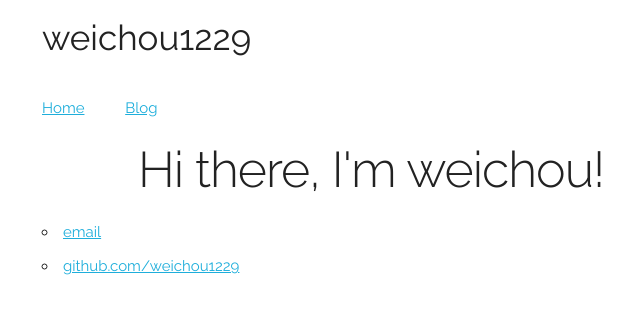
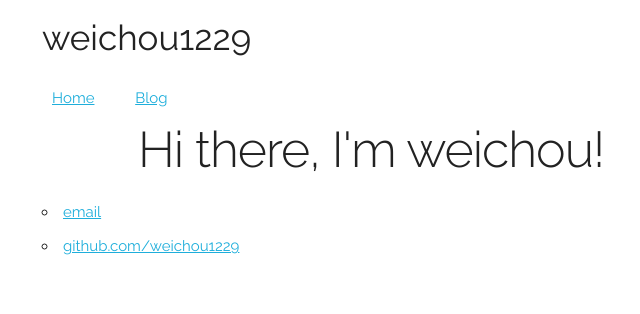
Before and after one commit to weichou1229/weichou.github.io, a Jekyll site: the page built from index.html, in a window 1280 px wide. Shown: the top 314 px of the page, without its empty margins (118-758 px from the left). Built offline with Jekyll 4.4.1, drawn with Linux system fonts in a browser that asks for light colours.

Commit message:
Update main.css

```diff
--- a/css/main.css
+++ b/css/main.css
@@ -6,5 +6,5 @@ nav{
   padding : 1rem 0 1rem 0;
 }
 nav .row div{
-  padding : 1rem 0 1rem 0;
+  padding : 0 1rem 0 1rem;
 }
```
